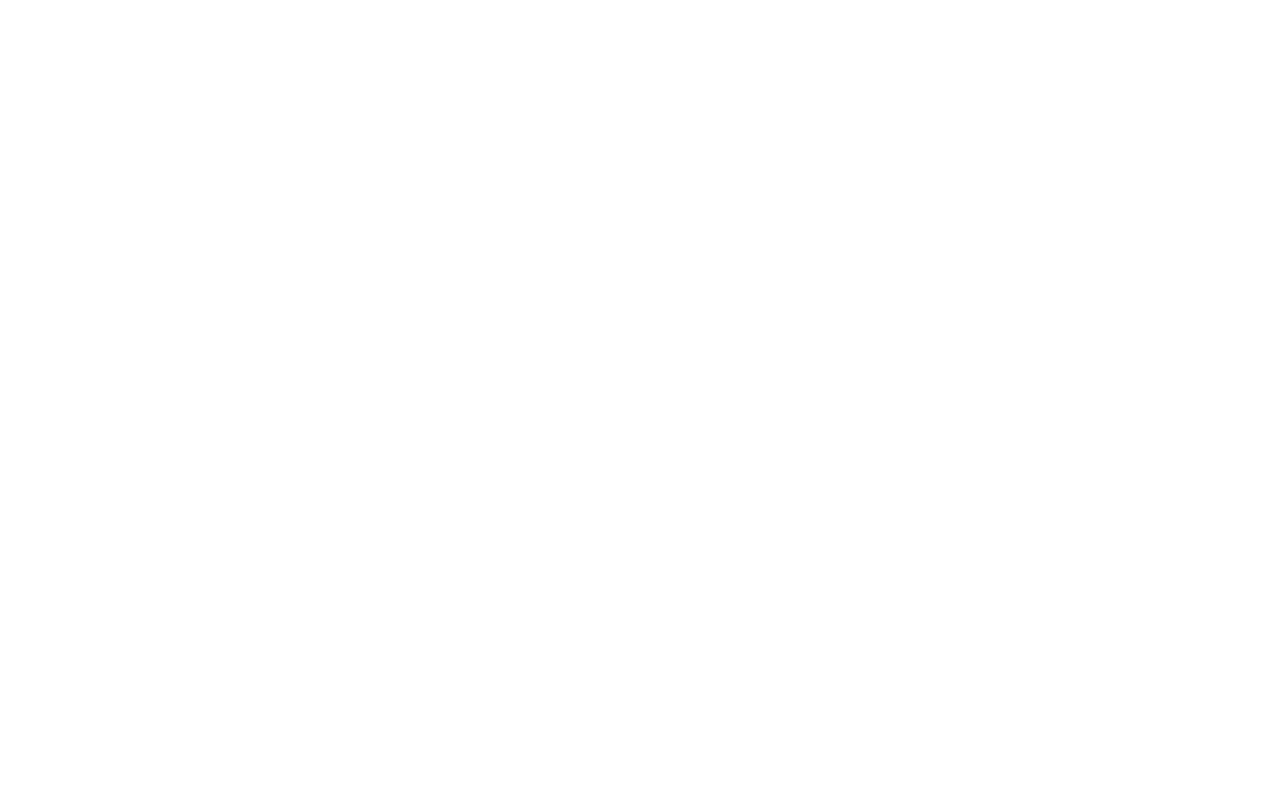
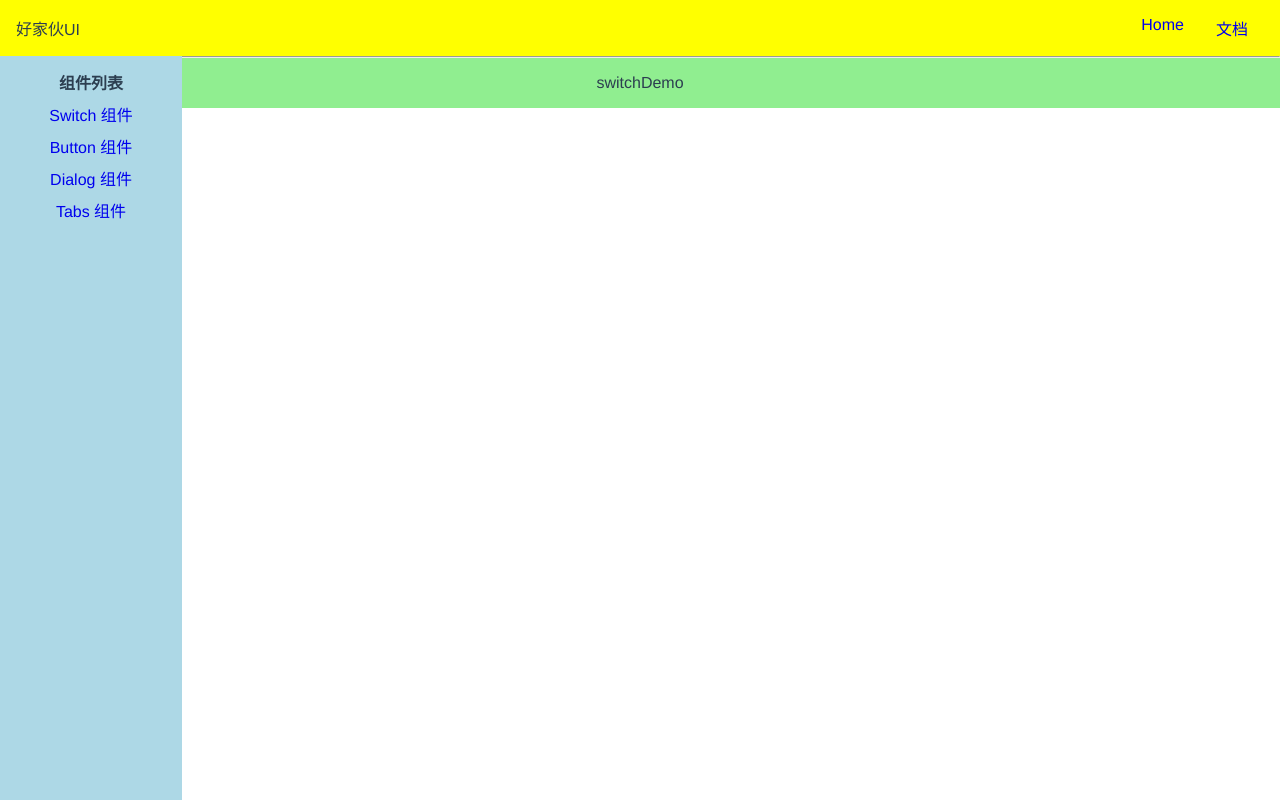
Before and after one commit to Glen-Ni/vue3wheels, a Vue app: page /#/doc/switch in a window 1280 px wide. Before the commit this address had no page. Built offline with nearby package versions, Linux system fonts and the light colour scheme.

Commit message:
add switch demo router

```diff
--- a/src/router.ts
+++ b/src/router.ts
@@ -1,12 +1,15 @@
 import { createWebHashHistory, createRouter } from 'vue-router';
 import Home from './views/Home.vue';
 import Doc from './views/Doc.vue';
+import SwitchDemo from './views/docs/SwitchDemo.vue';
 
 const history = createWebHashHistory();
 export const router = createRouter({
   history,
   routes: [
     { path: '/', component: Home },
-    { path: '/doc', component: Doc },
+    { path: '/doc', component: Doc, children: [
+      {path: 'switch', component: SwitchDemo}
+    ] },
   ],
 });
--- a/src/views/Doc.vue
+++ b/src/views/Doc.vue
@@ -18,7 +18,9 @@
         </li>
       </ol>
     </aside>
-    <main>主内容区</main>
+    <main>
+      <router-view />
+    </main>
   </div>
 </template>
 <script>
--- a/src/views/Home.vue
+++ b/src/views/Home.vue
@@ -5,7 +5,7 @@
     <h2>用了好家伙UI，我直呼好家伙!</h2>
     <p class="actions">
       <a href="###">GitHub</a>
-      <a href="###">开始</a>
+      <a href="#/doc">开始</a>
     </p>
   </div>
 </template>
--- /dev/null
+++ b/src/views/docs/SwitchDemo.vue
@@ -0,0 +1,5 @@
+<template>
+  <div>
+    switchDemo
+  </div>
+</template>
```
